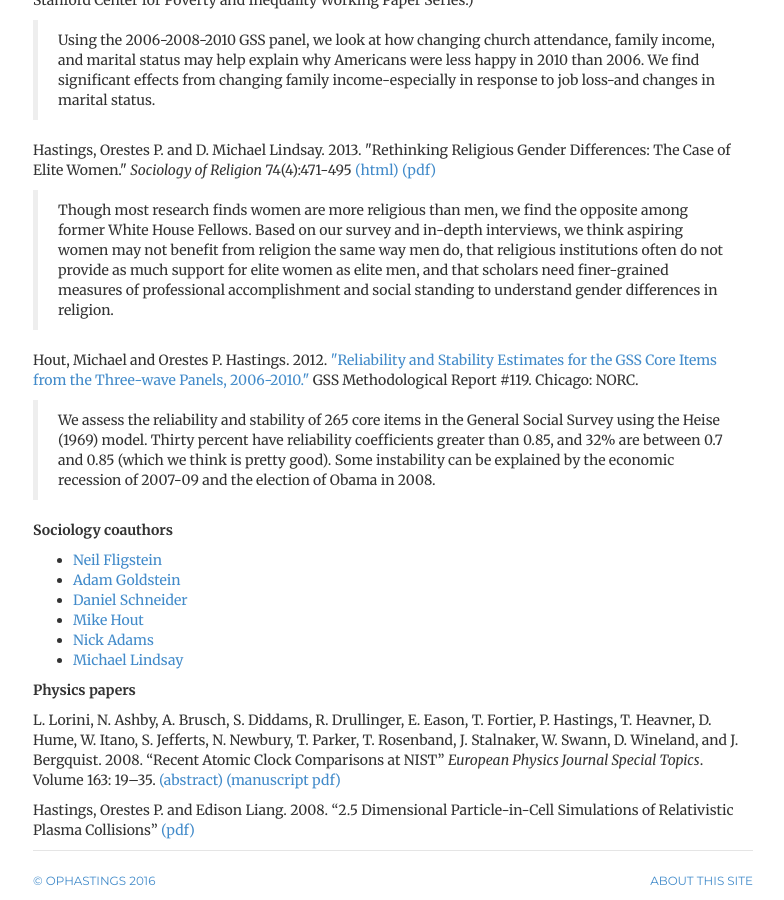
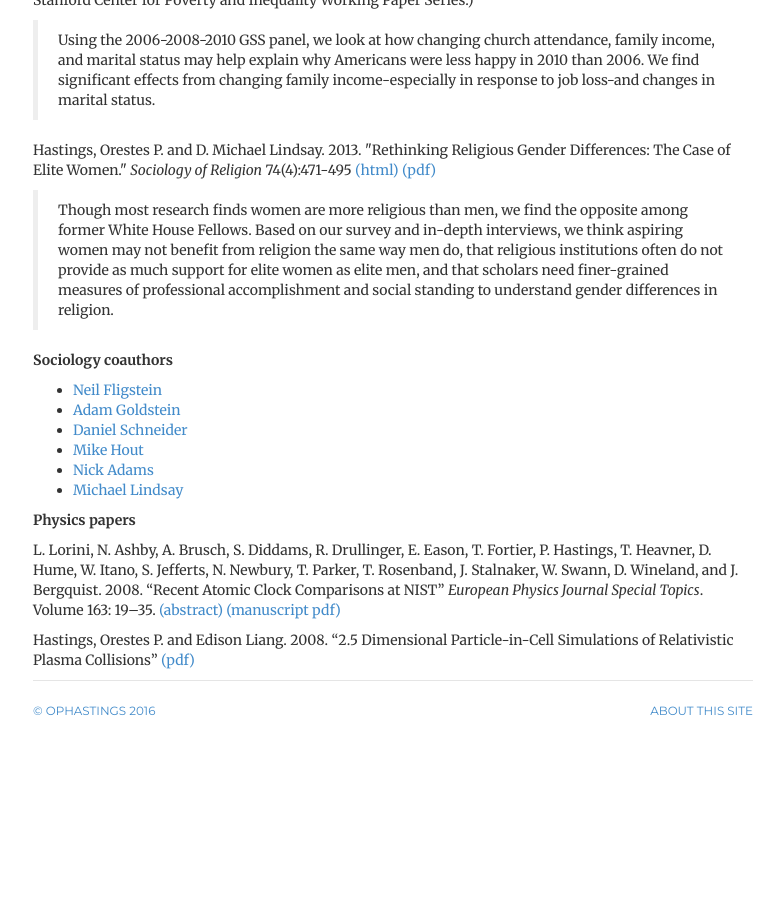
Before and after one commit to ophastings/ophastings.github.io, a Jekyll site: the page built from research/index.html, in a window 1280 px wide and 900 px high, scrolled down 1615 px. Shown: the whole window, without its empty margins (247-1031 px from the left). Built offline with Jekyll 4.4.1, drawn with Linux system fonts in a browser that asks for light colours; comment, search, counter and statistics services are not loaded; after the commit the page ends 2345 px from its top, so only the background shows below that.

Commit message:
update research page

```diff
--- a/research/index.html
+++ b/research/index.html
@@ -85,9 +85,6 @@ This suggests economic concerns are connected to fertility decisions for low-SES
 <p> Hastings, Orestes P. and D. Michael Lindsay. 2013. "Rethinking Religious Gender Differences: The Case of Elite Women." <i>Sociology of Religion</i> 74(4):471-495 <a title="http://socrel.oxfordjournals.org/cgi/content/full/srt048?ijkey=N8mn63N8YzGDPX5&keytype=ref" href="http://socrel.oxfordjournals.org/cgi/content/full/srt048?ijkey=N8mn63N8YzGDPX5&keytype=ref">(html)</a> <a title="http://socrel.oxfordjournals.org/cgi/reprint/srt048?ijkey=N8mn63N8YzGDPX5&keytype=ref" href="http://socrel.oxfordjournals.org/cgi/reprint/srt048?ijkey=N8mn63N8YzGDPX5&keytype=ref">(pdf)</a></p>
 <blockquote><span>Though most research finds women are more religious than men, we find the opposite among former White House Fellows. Based on our survey and in-depth interviews, we think aspiring women may not benefit from religion the same way men do, that religious institutions often do not provide as much support for elite women as elite men, and that scholars need finer-grained measures of professional accomplishment and social standing to understand gender differences in religion.</span></blockquote>
 
-<p> Hout, Michael and Orestes P. Hastings. 2012. <a title="http://gss.norc.org/Documents/reports/methodological-reports/MR119.pdf" href="http://gss.norc.org/Documents/reports/methodological-reports/MR119.pdf">"Reliability and Stability Estimates for the GSS Core Items from the Three-wave Panels, 2006-2010."</a> GSS Methodological Report #119. Chicago: NORC. </p>
-<blockquote><span>We assess the reliability and stability of 265 core items in the General Social Survey using the Heise (1969) model. Thirty percent have reliability coefficients greater than 0.85, and 32% are between 0.7 and 0.85 (which we think is pretty good). Some instability can be explained by the economic recession of 2007-09 and the election of Obama in 2008.</span></blockquote>
-
 
 <p><b>Sociology coauthors</b>
 <ul>
```
